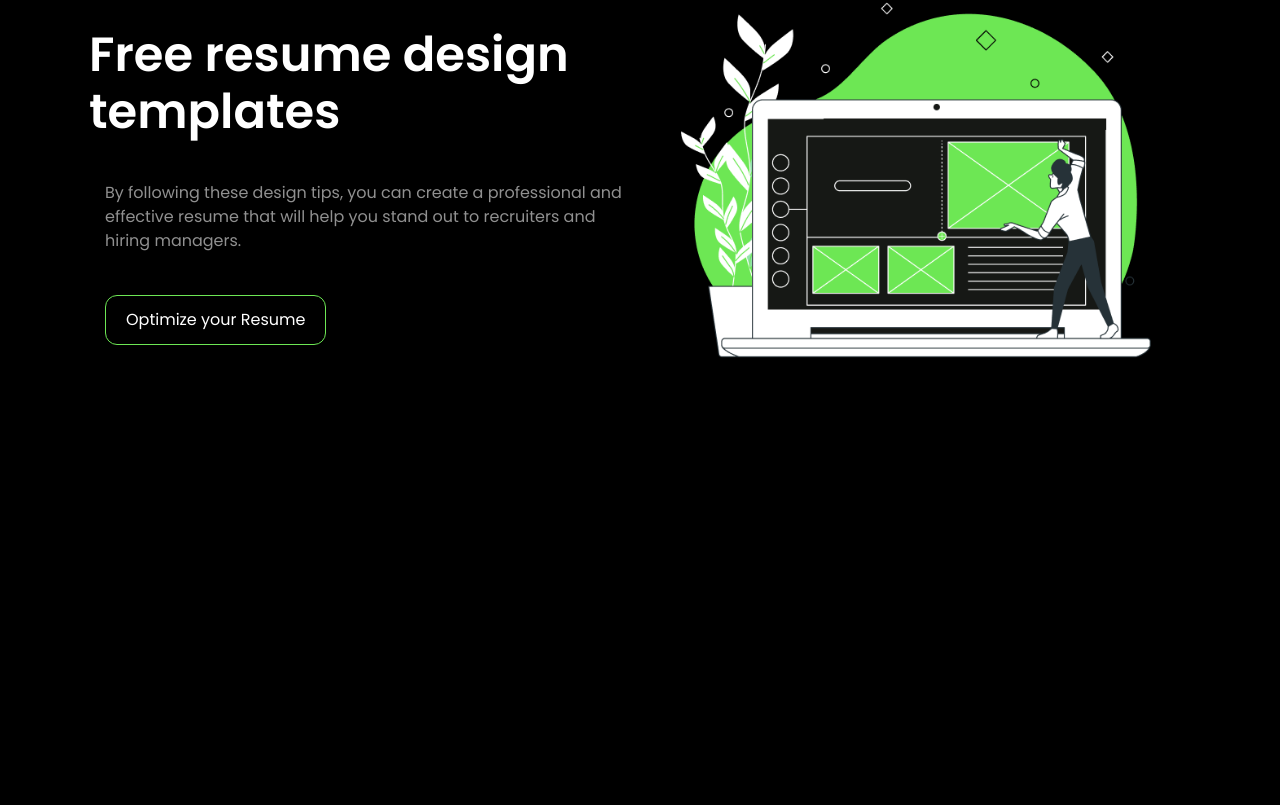
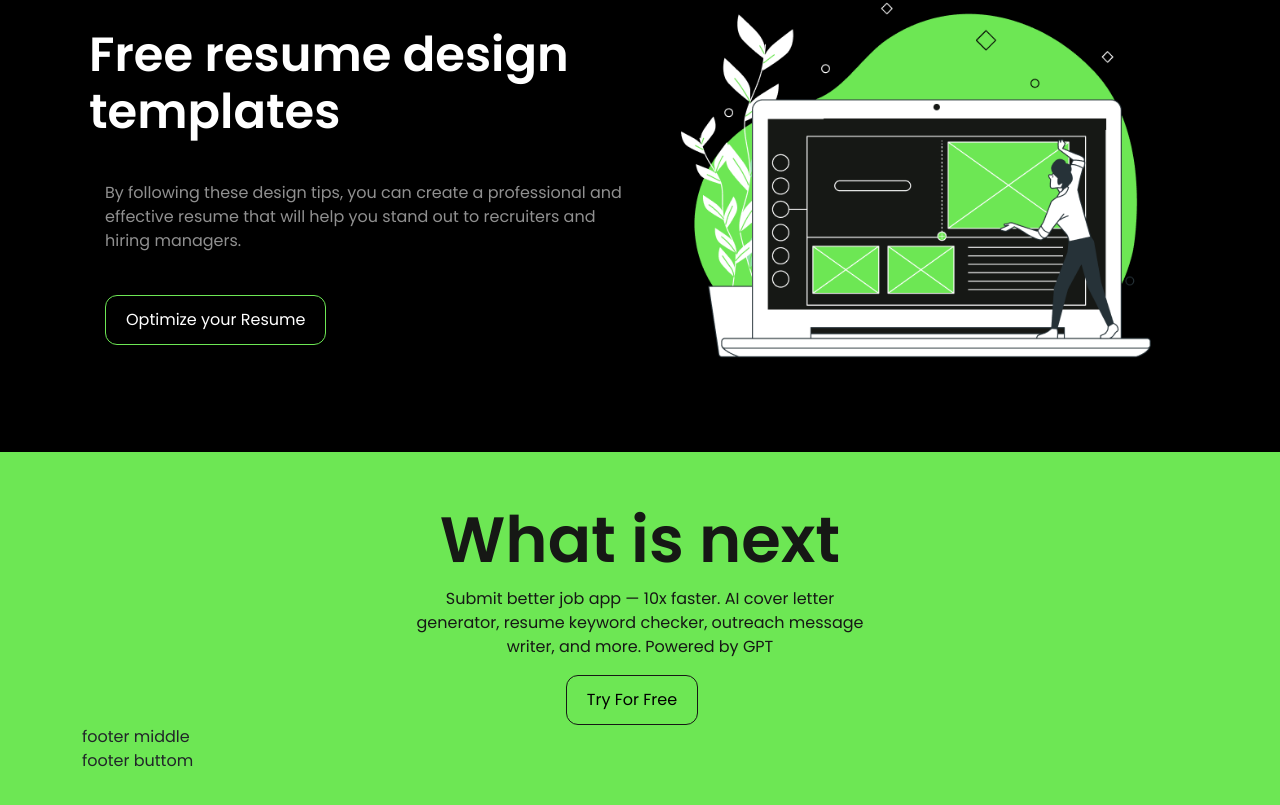
Before and after one commit to code-with-omar/react-job-finder-landing-page, a React (Vite) app: page / in a window 1280 px wide. Shown: the part 4156-4961 px from the top of the page. Before the commit the page ends 4608 px from the top, so only its background shows below. Built offline with nearby package versions, Linux system fonts and the light colour scheme.

Commit message:
Implemet the top part of footer

```diff
--- a/src/App.jsx
+++ b/src/App.jsx
@@ -1,5 +1,6 @@
 import CoverGenertor from "./components/CoverGenertor/CoverGenertor"
 import CoverLetter from "./components/CoverLetter/CoverLetter"
+import Footer from "./components/Footer/Footer"
 import Header from "./components/Header/Header"
 import Hero from "./components/Hero/Hero"
 import Resume from "./components/Resume/Resume"
@@ -18,6 +19,7 @@ function App() {
       <CoverLetter></CoverLetter>
       <CoverGenertor></CoverGenertor>
       <Resume></Resume>
+      <Footer></Footer>
     </>
   )
 }
--- /dev/null
+++ b/src/components/Footer/Footer.css
@@ -0,0 +1,12 @@
+.footer-wrap{
+    padding: 50px;
+}
+.footer-top{
+
+}
+.footer-middle{
+
+}
+.footer-buttom{
+
+}
--- /dev/null
+++ b/src/components/Footer/Footer.jsx
@@ -0,0 +1,25 @@
+import { Container } from "react-bootstrap";
+import "./Footer.css"
+import FooterTop from "./FooterTop/FooterTop";
+import FooterMiddle from "./FooterMiddle/FooterMiddle";
+import FooterButtom from "./FooterButtom/FooterButtom";
+
+const Footer = () => {
+    return (
+        <footer className="footer-wrap bg-green-01">
+            <Container>
+                <div className="footer-top">
+                    <FooterTop></FooterTop>
+                </div>
+                <div className="footer-middle">
+                    <FooterMiddle></FooterMiddle>
+                </div>
+                <div className="footer-buttom">
+                    <FooterButtom></FooterButtom>
+                </div>
+            </Container>
+        </footer>
+    );
+};
+
+export default Footer;
--- /dev/null
+++ b/src/components/Footer/FooterButtom/FooterButtom.jsx
@@ -0,0 +1,11 @@
+import "./FooterButtom.css"
+
+const FooterButtom = () => {
+    return (
+        <div>
+            footer buttom
+        </div>
+    );
+};
+
+export default FooterButtom;
--- /dev/null
+++ b/src/components/Footer/FooterMiddle/FooterMiddle.jsx
@@ -0,0 +1,11 @@
+import "./FooterMiddle.css"
+
+const FooterMiddle = () => {
+    return (
+        <div>
+            footer middle
+        </div>
+    );
+};
+
+export default FooterMiddle;
--- /dev/null
+++ b/src/components/Footer/FooterTop/FooterTop.css
@@ -0,0 +1,9 @@
+.footer-top-wrap {
+    text-align: center;
+    width: 456px;
+    margin: auto;
+    color: #161815;
+}
+.footer-top-wrap h2{
+    font-size: 64px;;
+}
--- /dev/null
+++ b/src/components/Footer/FooterTop/FooterTop.jsx
@@ -0,0 +1,13 @@
+import { Button } from "react-bootstrap";
+import "./FooterTop.css"
+const FooterTop = () => {
+    return (
+        <div className="footer-top-wrap">
+            <h2 className="fw-600">What is next</h2>
+            <p className="fw-400 mb-3">Submit better job app — 10x faster. AI cover letter generator, resume keyword checker, outreach message writer, and more. Powered by GPT</p>
+            <Button className="me-3 btn-cover-generator dark-00 bg-green-01">Try For Free</Button>
+        </div>
+    );
+};
+
+export default FooterTop;
```
Also changed, not shown: src/components/Footer/FooterButtom/FooterButtom.css (added), src/components/Footer/FooterMiddle/FooterMiddle.css (added).
